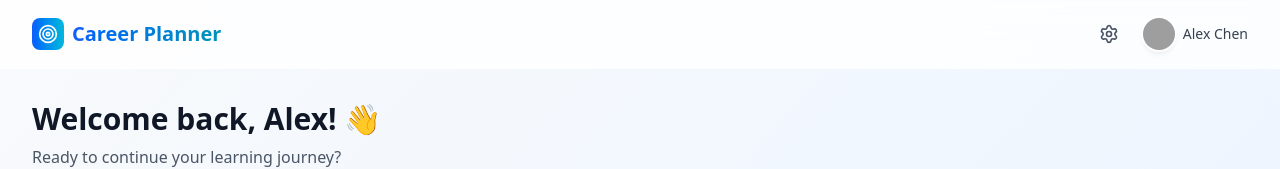
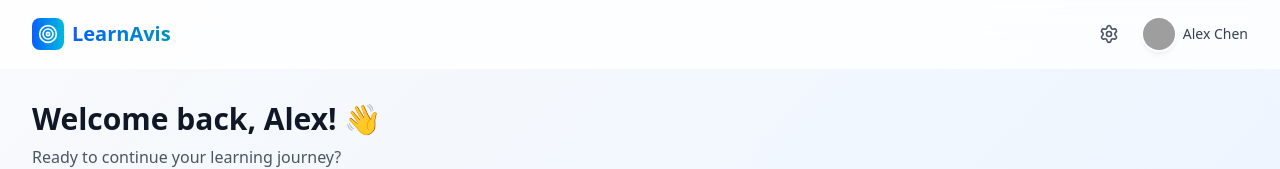
Before and after one commit to ndl1n/learnavis-frontend, a React (Vite) app: page /dashboard in a window 1280 px wide. Shown: the top 169 px of the page. Built offline with nearby package versions, Linux system fonts and the light colour scheme; grey boxes are pictures that could not be loaded.

Commit message:
change the dashboard title

```diff
--- a/src/features/dashboard/components/DashboardHeader.tsx
+++ b/src/features/dashboard/components/DashboardHeader.tsx
@@ -12,7 +12,7 @@ export const DashboardHeader = ({ user }: { user: User }) => {
                   <Target className="w-5 h-5 text-white" />
                 </div>
                 <h1 className="text-xl font-bold bg-gradient-to-r from-blue-600 to-cyan-600 bg-clip-text text-transparent">
-                  Career Planner
+                  LearnAvis
                 </h1>
               </div>
             </div>
```
